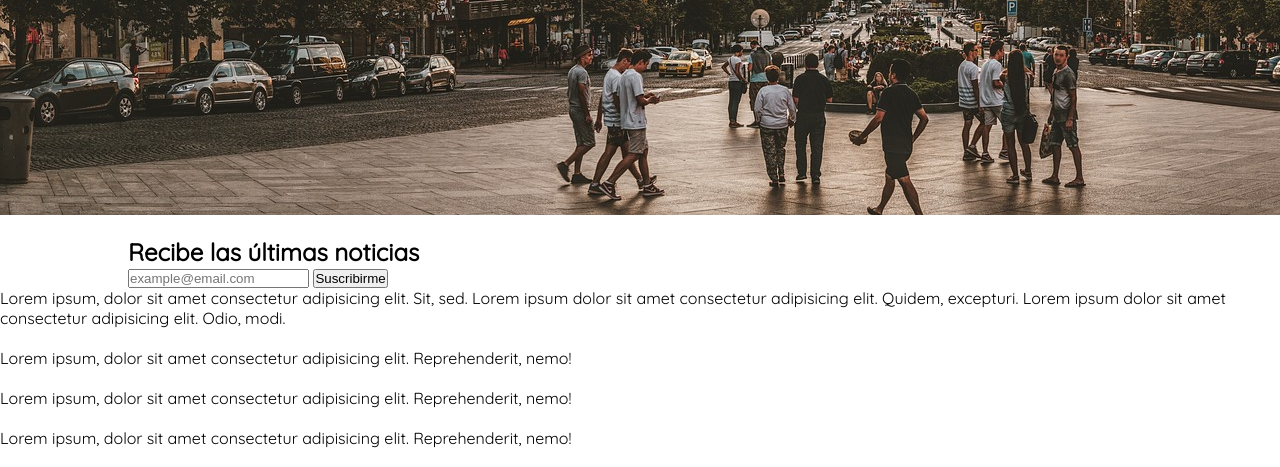
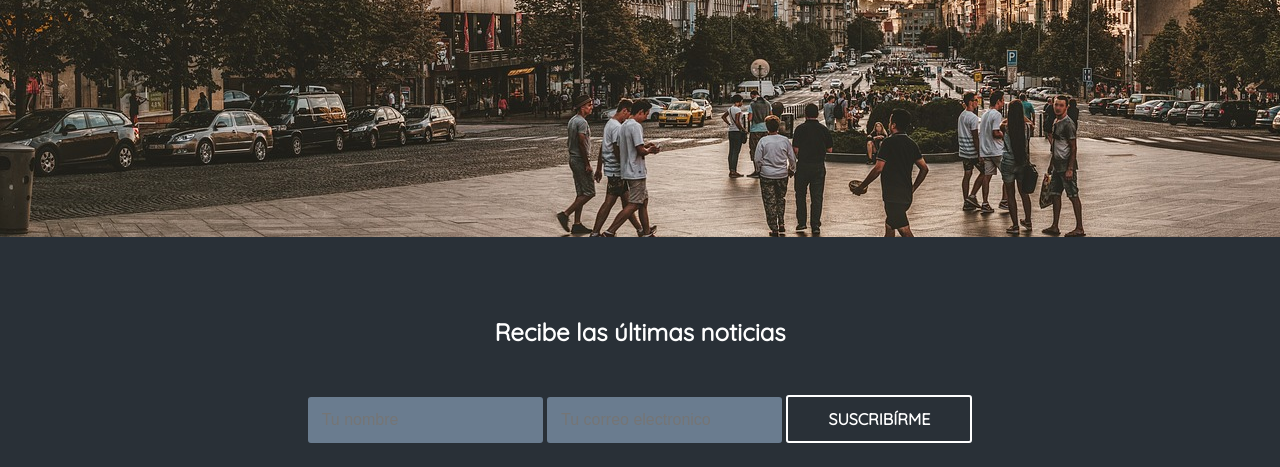
Before and after one commit to vimeDev/basic_layout, a plain HTML site: page index.html in a window 1280 px wide. Shown: the part 333-800 px from the top of the page. Drawn offline with Linux system fonts and the light colour scheme.

Commit message:
Estilos a la seccion de suscripcion

```diff
--- a/css/estilos.css
+++ b/css/estilos.css
@@ -50,10 +50,11 @@ nav .links{
 }
 /* SECTION MAIN-HEADER IMG */
 .main-header{
-    background: url('../img/prague.jpg') no-repeat 0 -400px;
+    background: url('../img/prague.jpg') no-repeat 0 -350px;
+    height: 100%;
     min-height: 500px;
     text-align: center;
-    color: #fff
+    color: #fff;
 
 }
 .main-header h1{
@@ -70,3 +71,39 @@ nav .links{
     padding: 20px;
     border-radius: 10px;
 }
+/* SUSCRIPCION SECTION */
+.suscripcion{
+    background-color: #293037;
+    min-height: 400px;
+    color: white;
+}
+.suscript-title{
+    margin-top: 80px;
+    text-align: center;
+}
+.form-suscript, input:nth-child(1), input:nth-child(2){
+    margin-top: 50px;
+    border: none;
+    border-radius: 3px;
+    padding: 12px;
+    font-size: 1em;
+    background-color: #6a7c8f;
+    border: 2px solid #6a7c8f;
+    color: #fff;
+}
+.form-suscript, input:nth-child(3){
+    border: 2px solid #ffffff;
+    border-radius: 3px;
+    padding: 12px 40px;
+    text-transform: uppercase;
+    font-size: 1em;
+    font-weight: bold;
+    font-family: 'Quicksand', sans-serif;
+    background-color: #293037;
+    color: #fff;
+    transition: all 0.7s;
+}
+.form-suscript, input:nth-child(3):hover{
+    background-color: #fff;
+    color: #6a7c8f;
+}
--- a/index.html
+++ b/index.html
@@ -39,17 +39,21 @@
             </div>
         </div>
     </section>
+
     <!-- Suscripcion  -->
-    <section>
+    <section class="suscripcion">
         <div class="container">
-            <div>
+            <div class="suscript-title">
                 <div>
                     <h1>Recibe las últimas noticias</h1>
                 </div>
-                <form action="">
-                    <input type="text" placeholder="example@email.com">
-                    <input type="submit" value="Suscribirme">
-                </form>
+                <div>
+                    <form id="form-suscrip" action="">
+                        <input type="text" placeholder="Tu nombre">
+                        <input type="email" placeholder="Tu correo electronico">
+                        <input type="submit" value="Suscribírme">
+                    </form>
+                </div>
             </div>
         </div>
     </section>
```
